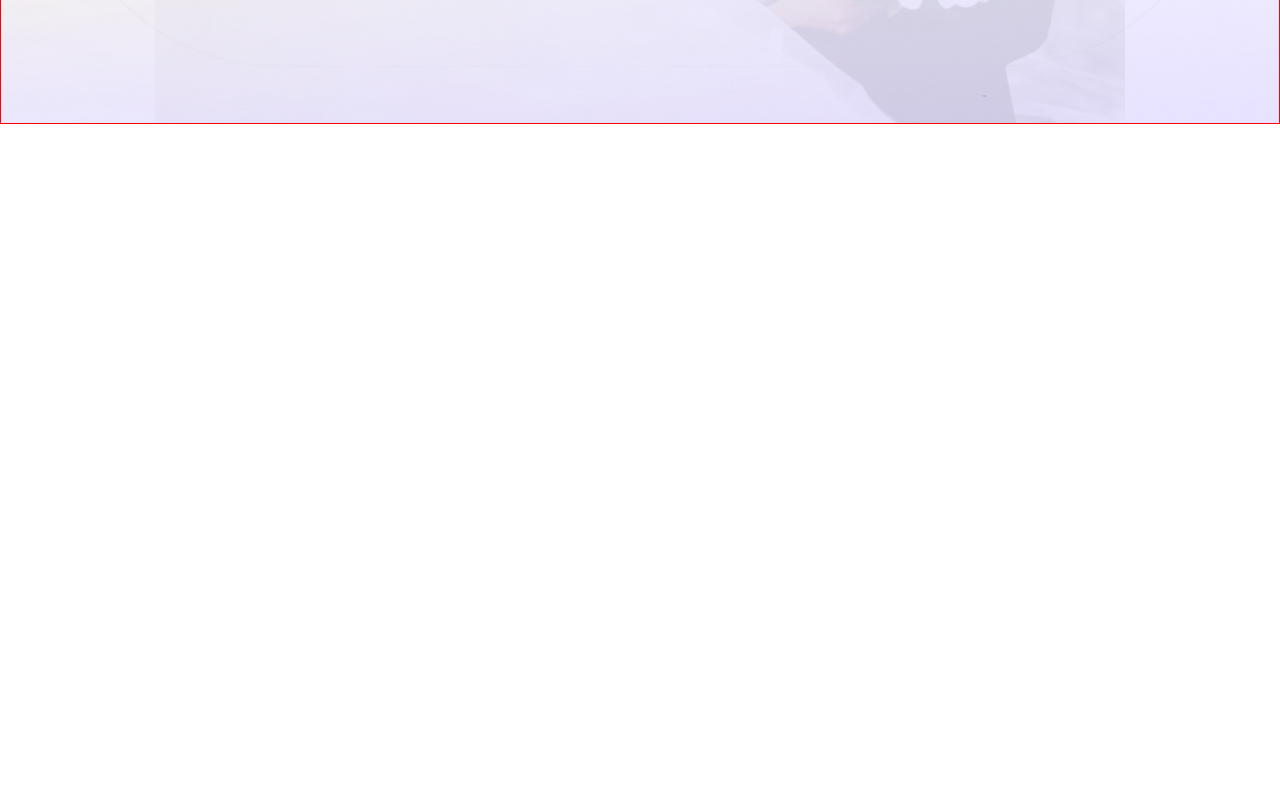
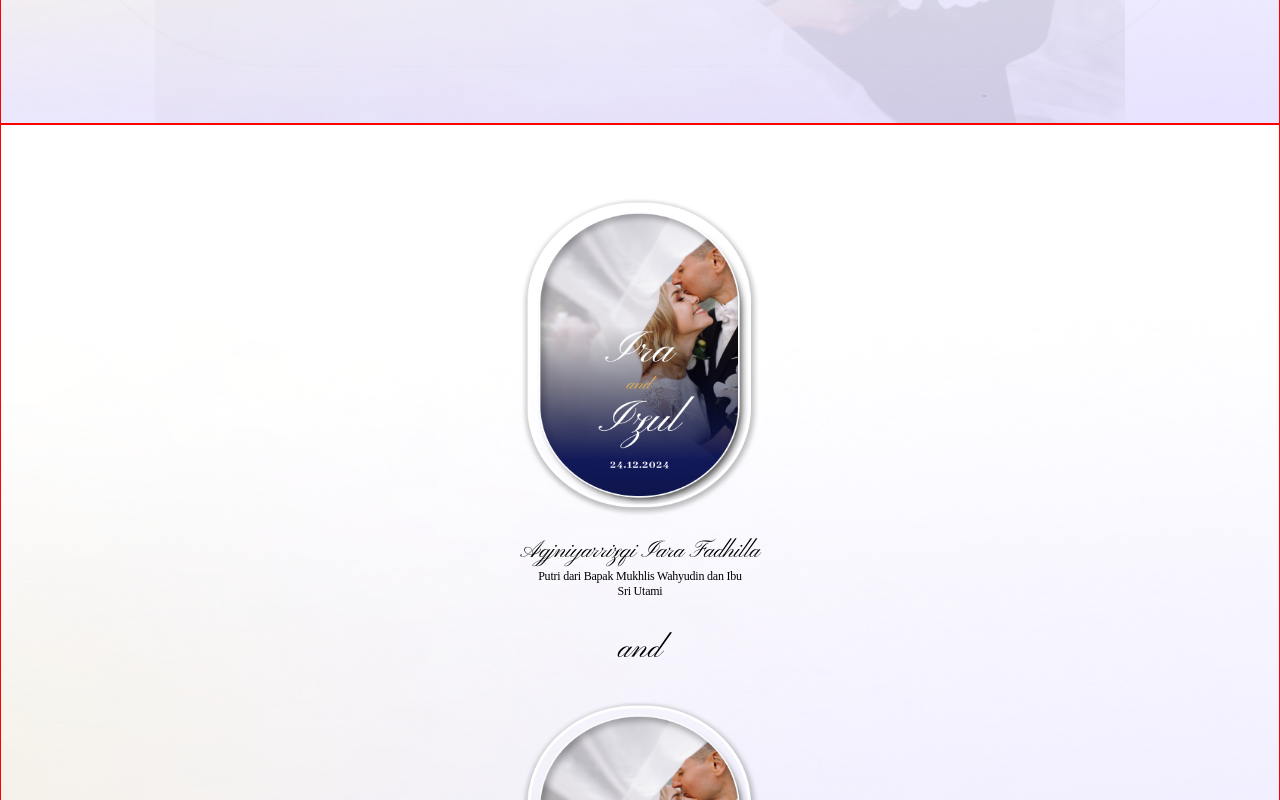
Before and after one commit to Arrasyidff/wedding-invitation, a React (Create React App) app: page / in a window 1280 px wide. Shown: the part 1320-2120 px from the top of the page. Before the commit the page ends 1492 px from the top, so only its background shows below. Built offline with nearby package versions, Linux system fonts and the light colour scheme; a web font is replaced by a local one.

Commit message:
fix: update ui bride

```diff
--- a/src/pages/aghniyaIzzul/AgniyaIzzul.tsx
+++ b/src/pages/aghniyaIzzul/AgniyaIzzul.tsx
@@ -1,6 +1,6 @@
 import './agniyaIzzul.scss'
-import { Cover, Quote
-  // , Bride, Detail, Gallery, Rsvp
+import { Cover, Quote, Bride,
+  // Detail, Gallery, Rsvp
 } from './components'
 
 function agniyaIzzul() {
@@ -8,8 +8,8 @@ function agniyaIzzul() {
     <div className='agniya__container'>
       <Cover />
       <Quote />
-      {/* <Bride />
-      <Detail />
+      <Bride />
+      {/* <Detail />
       <Gallery />
       <Rsvp /> */}
       <div className='agniya--navigation'>
--- a/src/pages/aghniyaIzzul/agniyaIzzul.scss
+++ b/src/pages/aghniyaIzzul/agniyaIzzul.scss
@@ -11,8 +11,8 @@
             z-index: inherit;
         }
     }
+
     padding-bottom: 3rem;
-
     .agniya--navigation {
         bottom: 0;
         left: 0;
@@ -20,6 +20,7 @@
         height: 3rem;
         position: fixed;
         background: red;
+        z-index: 9999999;
     }
 
 }
--- a/src/pages/aghniyaIzzul/components/bride/Bride.tsx
+++ b/src/pages/aghniyaIzzul/components/bride/Bride.tsx
@@ -1,10 +1,15 @@
 import './bride.scss'
+import contentBackground from '@assets/images/content-background.png'
+import coverImg from '@assets/images/cover-img.png'
 
 function Bride() {
   return (
     <section className='agniya__bride'>
+      <img className='agniya--cover-background' src={contentBackground} alt="" />
+
       <div className='agniya__bride-container'>
         <div className="agniya__bride-image">
+          <img className='agniya__bride-image' src={coverImg} alt="" />
         </div>
 
         <p className='agniya__bride-name'>Agjniyarrizqi Iara Fadhilla</p>
@@ -15,6 +20,7 @@ function Bride() {
 
       <div className='agniya__bride-container'>
         <div className="agniya__bride-image">
+          <img className='agniya__bride-image' src={coverImg} alt="" />
         </div>
 
         <p className='agniya__bride-name'>Agjniyarrizqi Iara Fadhilla</p>
--- a/src/pages/aghniyaIzzul/components/bride/bride.scss
+++ b/src/pages/aghniyaIzzul/components/bride/bride.scss
@@ -6,6 +6,7 @@
     align-items: center;
 
     .agniya__bride-container {
+        z-index: 3;
         flex-direction: column;
         display: flex;
         justify-content: center;
@@ -13,28 +14,30 @@
         text-align: center;
 
         .agniya__bride-image {
-            width: 12.5rem;
+            width: 100%;
             height: 20rem;
-            border: 1px solid black;
-            border-radius: 7.5rem;
+            img {
+                height: 100%;
+            }
         }
 
         letter-spacing: -0.014rem;
         .agniya__bride-name {
-            margin-top: 1.25rem;
-            line-height: 2.563rem;
+            margin-top: 1.2rem;
             font-family: "Pinyon Script", cursive;
             font-size: 1.5rem;
             font-weight: 400;
         }
 
         .agniya__bride-description {
+            margin-top: .2rem;
             font-size: 0.75rem;
             width: 12.875rem;
         }
     }
 
     .agniya__bride--separator {
+        z-index: 3;
         line-height: 2.563rem;
         font-family: "Pinyon Script", cursive;
         font-size: 2rem;
```
Lines whose indentation alone changed are shown as unchanged.
